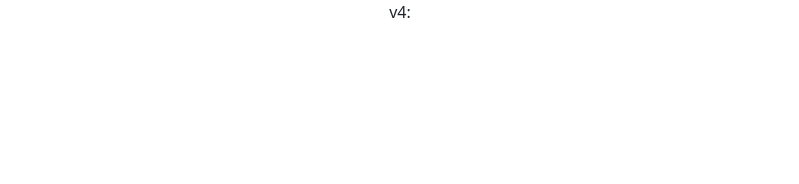
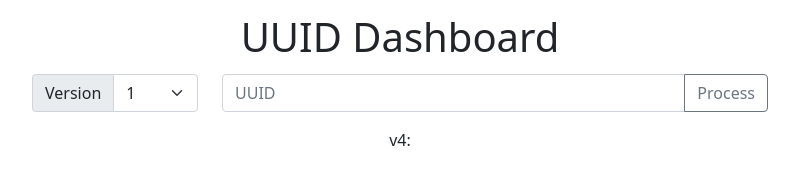
Before and after one commit to gregl83/uuid-dashboard, a website: page www/index.html in a window 1280 px wide. Shown: the whole page, without its empty margins (240-1039 px from the left). Drawn offline with nearby package versions, Linux system fonts and the light colour scheme.

Commit message:
add bootstrap layout

```diff
--- a/www/index.html
+++ b/www/index.html
@@ -8,9 +8,36 @@
     <script src="https://cdn.jsdelivr.net/npm/bootstrap@5.0.0-beta2/dist/js/bootstrap.bundle.min.js" integrity="sha384-b5kHyXgcpbZJO/tY9Ul7kGkf1S0CWuKcCD38l8YkeH8z8QjE0GmW1gYU5S9FOnJ0" crossorigin="anonymous"></script>
   </head>
   <body class="text-center">
-    <main>
+    <header style="margin-top: 1%">
+      <h1>UUID Dashboard</h1>
+    </header>
+    <main style="margin-top: 1%">
       <noscript>This page contains webassembly and javascript content, please enable javascript in your browser.</noscript>
-      v4: <pre id="uuid"></pre>
+      <div class="container">
+        <div class="row">
+          <div class="col-2"></div>
+          <div class="col-2">
+            <div class="input-group mb-3">
+              <span class="input-group-text" id="basic-addon1">Version</span>
+              <select id="version" class="form-select" aria-label="Default select example">
+                <option value="1" selected>1</option>
+                <option value="3">3</option>
+                <option value="4">4</option>
+                <option value="5">5</option>
+              </select>
+            </div>
+          </div>
+          <div class="col-6">
+            <div class="input-group mb-3">
+              <input type="text" class="form-control" placeholder="UUID" aria-label="uuid">
+              <button class="btn btn-outline-secondary" type="button" id="button-addon2">Process</button>
+            </div>
+          </div>
+        </div>
+      </div>
+      <div class="container">
+        v4: <pre id="uuid"></pre>
+      </div>
     </main>
     <script src="./bootstrap.js"></script>
   </body>
```
Also changed, not shown: README.md.
